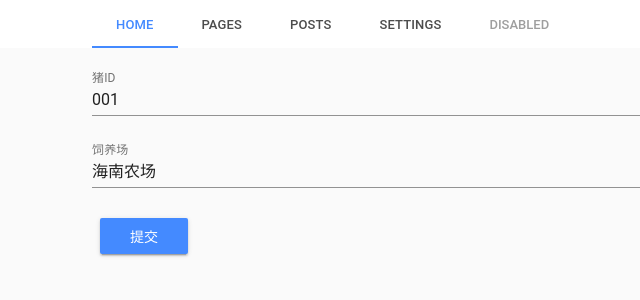
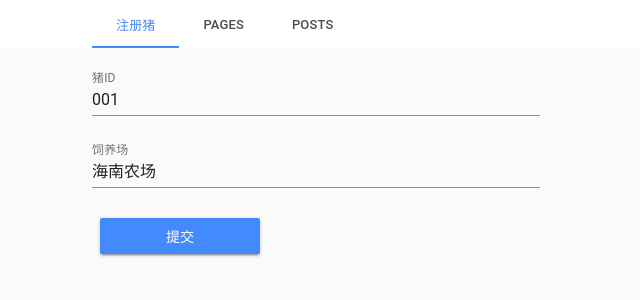
Before and after one commit to liyuanhust/piggy, a Vue app: page / in a window 1280 px wide. Shown: the top 300 px of the page, without its empty margins (100-740 px from the left). Built offline with nearby package versions, Linux system fonts and the light colour scheme.

Commit message:
[YJY] change style

```diff
--- a/src/App.vue
+++ b/src/App.vue
@@ -3,15 +3,15 @@
   <div class="tabBar">
     <div class="container">
       <md-tabs md-sync-route>
-        <md-tab id="tab-home" md-label="Home" to="/"></md-tab>
+        <md-tab id="tab-home" md-label="注册猪" to="/"></md-tab>
         <md-tab id="tab-pages" md-label="Pages" to="/components/tabs/pages"></md-tab>
         <md-tab id="tab-posts" md-label="Posts" to="/components/tabs/posts"></md-tab>
-        <md-tab id="tab-settings" md-label="Settings" to="/components/tabs/settings"></md-tab>
-        <md-tab id="tab-disabled" md-label="Disabled" md-disabled></md-tab>
       </md-tabs>
     </div>
     </div>
-    <router-view/>
+    <div class="container">
+      <router-view/>
+    </div>
   </div>
 </template>
 
--- a/src/pages/AddPig.vue
+++ b/src/pages/AddPig.vue
@@ -1,5 +1,5 @@
 <template>
-  <div class="container">
+  <div class="addPigForm">
     <md-field>
       <label>猪ID</label>
       <md-input v-model="pigId"></md-input>
@@ -13,7 +13,13 @@
 </template>
 
 <style>
+.addPigForm{
+  width:50%;
+}
 
+button{
+  width: 160px;
+}
 </style>
 
 <script>
```
